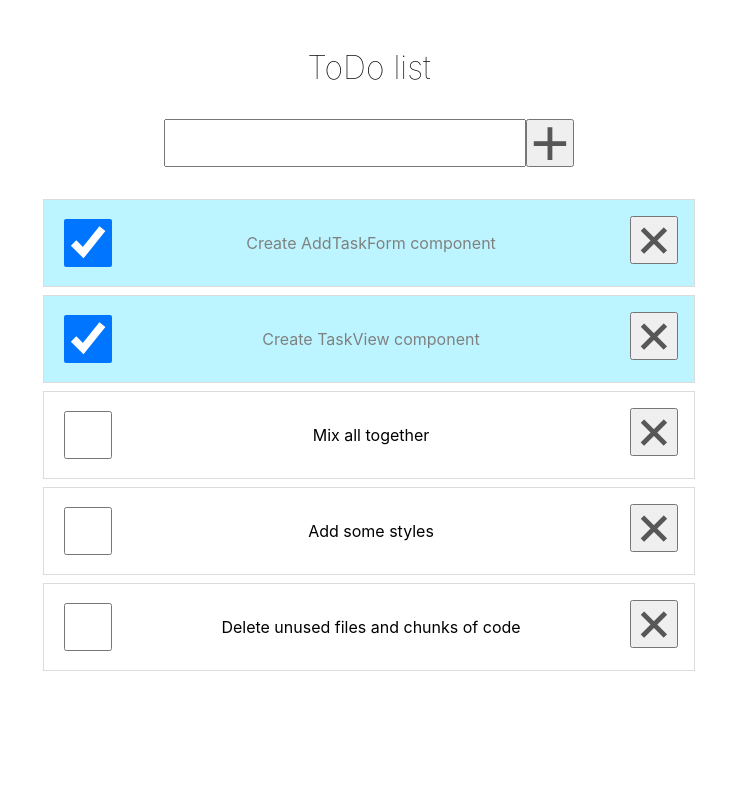
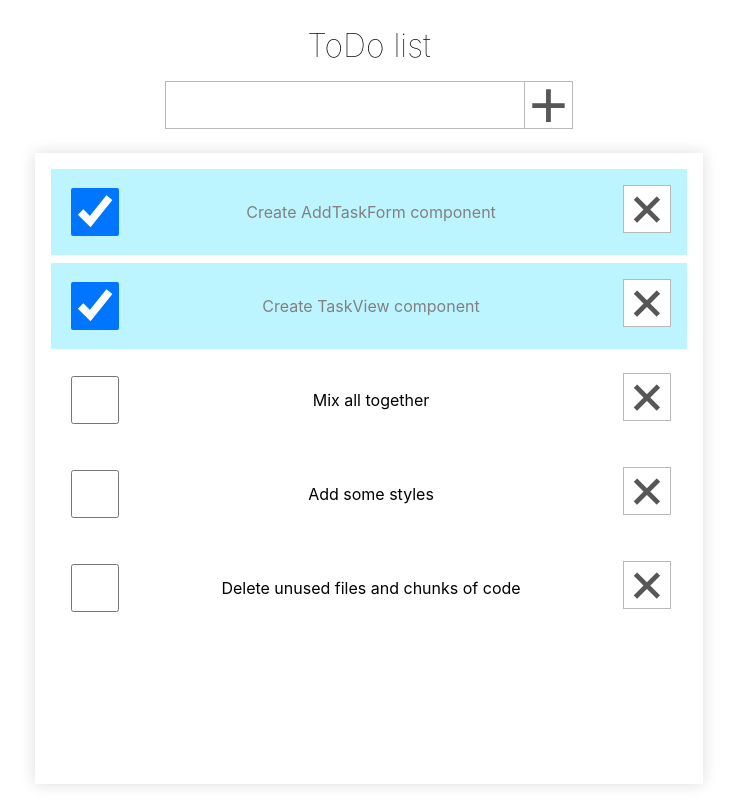
Before and after one commit to cvlost/homework-53, a React (Create React App) app: page / in a window 1280 px wide. Shown: the whole page, without its empty margins (271-1008 px from the left). Built offline with nearby package versions, Linux system fonts and the light colour scheme.

Commit message:
Changed README.md file

```diff
--- a/src/App.css
+++ b/src/App.css
@@ -11,6 +11,7 @@ body {
     -moz-osx-font-smoothing: grayscale;
     --controls-size: 3rem;
     --controls-color: #575757;
+    --border-color: #b9b9b9;
 }
 
 .App {
@@ -22,7 +23,7 @@ body {
 .App-title {
     font-weight: lighter;
     margin: 0;
-    padding: 1em 0;
+    padding: 0.3em 0 0.5em;
 }
 
 .container {
@@ -33,12 +34,8 @@ body {
 }
 
 .tasks-container {
-    padding: 1em .5em;
+    padding: 1em;
     flex: 1 1 auto;
     overflow: auto;
-    transition: background-color .4s;
+    box-shadow: 0 0 15px gainsboro;
 }
-
-.tasks-container:empty {
-    background-color: #f1f1f1;
-}
--- a/src/components/AddTaskForm/AddTaskForm.css
+++ b/src/components/AddTaskForm/AddTaskForm.css
@@ -1,7 +1,7 @@
 .task-form {
     display: flex;
     max-width: 500px;
-    margin: 0 auto 1em;
+    margin: 0 auto 1.5em;
 }
 
 .task-form-input {
@@ -11,6 +11,7 @@
     text-align: center;
     padding-left: 1em;
     padding-right: 1em;
+    border: 1px solid var(--border-color);
 }
 
 .task-form-btn {
@@ -22,6 +23,15 @@
     flex: 0 0 auto;
     cursor: pointer;
     color: var(--controls-color);
+    transition: background-color .2s, color .2s;
+    border: 1px solid var(--border-color);
+    background: white;
+    border-left: none;
+}
+
+.task-form-btn:hover {
+    color: white;
+    background-color: #0075ff;
 }
 
 .task-form-btn span {
--- a/src/components/TaskView/TaskView.css
+++ b/src/components/TaskView/TaskView.css
@@ -1,6 +1,5 @@
 .task {
     display: flex;
-    border: 1px solid gainsboro;
     margin-bottom: .5em;
     padding: 1em;
     align-items: flex-start;
@@ -42,6 +41,14 @@
     cursor: pointer;
     margin-left: 1em;
     color: var(--controls-color);
+    transition: background-color .2s, color .2s;
+    border: 1px solid var(--border-color);
+    background: white;
+}
+
+.task-del-btn:hover {
+    color: white;
+    background-color: #0075ff;
 }
 
 .task-del-btn span {
```
Also changed, not shown: 1 other file (tests, documents, lock files or other folders).
